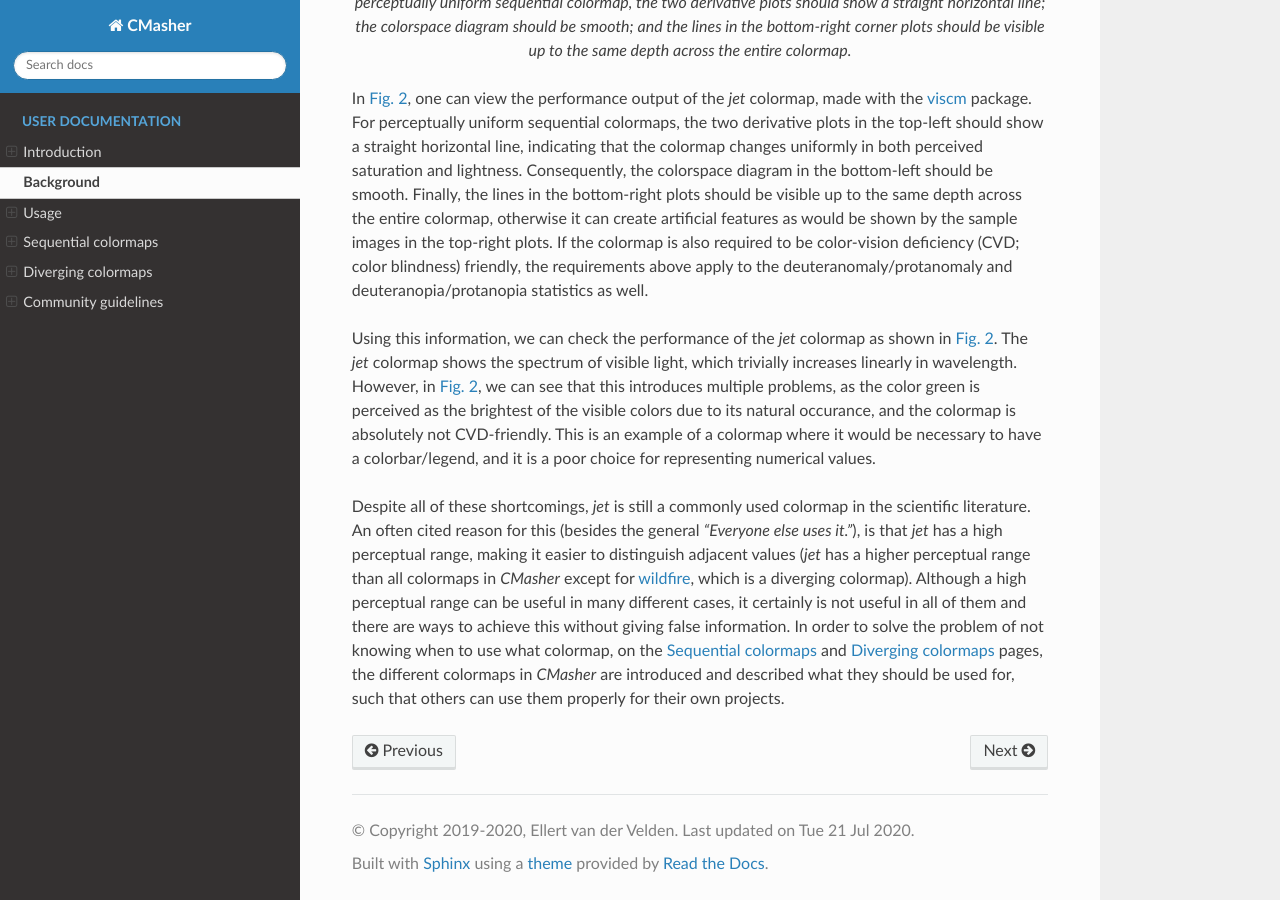
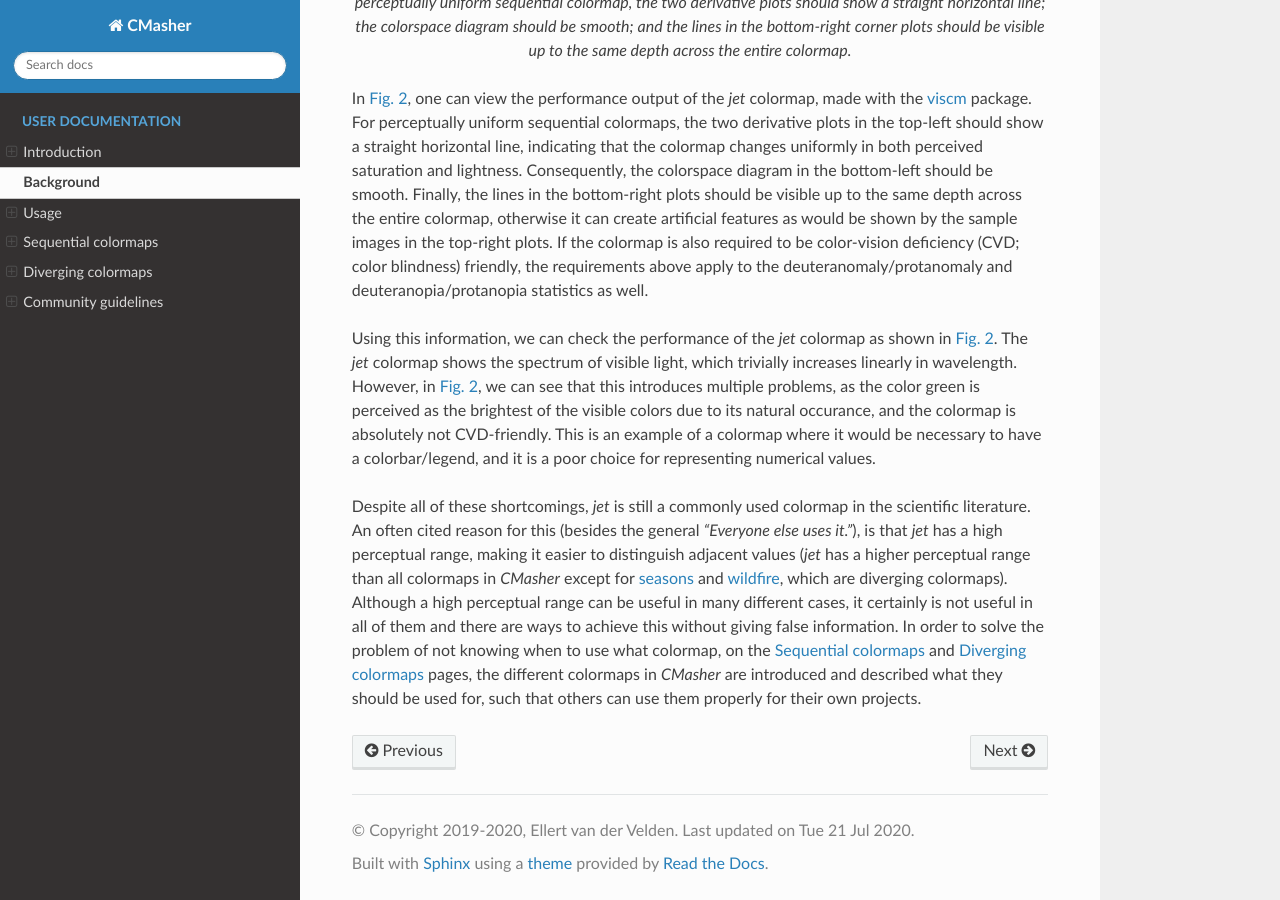
Before and after one commit to 1313e/CMasher, a Sphinx documentation site: the page built from docs/source/user/background.rst, in a window 1280 px wide and 900 px high, scrolled down 1042 px. Built offline with Sphinx 7.4.7 and the Read the Docs theme 2.0.0, drawn with Linux system fonts in a browser that asks for light colours.

Commit message:
Few updates to docs to suggest alternatives to 'seasons' and 'wildfire' that are CVD-friendly.

```diff
--- a/docs/source/user/background.rst
+++ b/docs/source/user/background.rst
@@ -31,7 +31,7 @@ However, in :numref:`jet_viscm`, we can see that this introduces multiple proble
 This is an example of a colormap where it would be necessary to have a colorbar/legend, and it is a poor choice for representing numerical values.
 
 Despite all of these shortcomings, *jet* is still a commonly used colormap in the scientific literature.
-An often cited reason for this (besides the general *"Everyone else uses it."*), is that *jet* has a high perceptual range, making it easier to distinguish adjacent values (*jet* has a higher perceptual range than all colormaps in *CMasher* except for :ref:`wildfire`, which is a diverging colormap).
+An often cited reason for this (besides the general *"Everyone else uses it."*), is that *jet* has a high perceptual range, making it easier to distinguish adjacent values (*jet* has a higher perceptual range than all colormaps in *CMasher* except for :ref:`seasons` and :ref:`wildfire`, which are diverging colormaps).
 Although a high perceptual range can be useful in many different cases, it certainly is not useful in all of them and there are ways to achieve this without giving false information.
 In order to solve the problem of not knowing when to use what colormap, on the :ref:`sequential` and :ref:`diverging` pages, the different colormaps in *CMasher* are introduced and described what they should be used for, such that others can use them properly for their own projects.
 
--- a/docs/source/user/diverging/seasons.rst
+++ b/docs/source/user/diverging/seasons.rst
@@ -16,3 +16,4 @@ The *seasons* colormap is a visual representation of the spring, summer and fall
 Like a few other diverging colormaps, it covers the :math:`[10, 100]` lightness range and it uses basically all colors.
 Due to its exceptionally high perceptual range, *seasons* is great for use in plots with very dense information.
 Note that, like :ref:`pride`, this colormap is not as CVD-friendly as other diverging colormaps.
+A good alternative that is CVD-friendly is :ref:`fusion`.
--- a/docs/source/user/diverging/wildfire.rst
+++ b/docs/source/user/diverging/wildfire.rst
@@ -16,3 +16,4 @@ The *wildfire* colormap is a visual representation of the natural disaster with
 Like a few other diverging colormaps, it covers the special :math:`[0, 90]` lightness range and it uses basically all colors.
 Due to its exceptionally high perceptual range, *wildfire* is great for use in plots with very dense information.
 Note that, like :ref:`pride` and :ref:`seasons`, this colormap is not as CVD-friendly as other diverging colormaps.
+A good alternative that is CVD-friendly is :ref:`watermelon` or :ref:`iceburn`.
```
